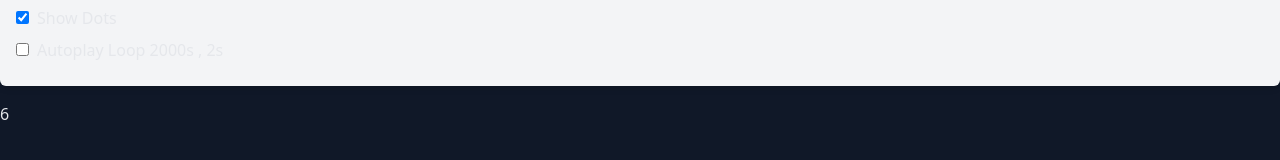
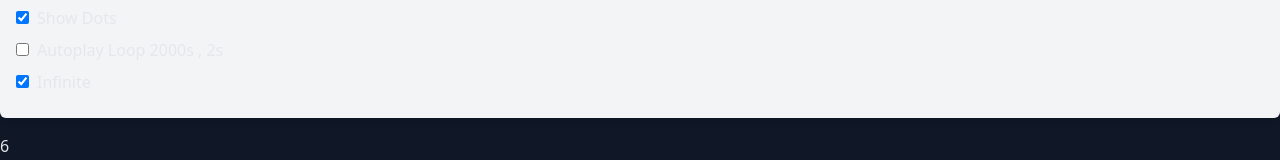
Before and after one commit to anilSysBit/MyReactComponents, a React (Vite) app: page /slider in a window 1280 px wide. Shown: the part 232-392 px from the top of the page. Built offline with nearby package versions, Linux system fonts and the light colour scheme.

Commit message:
added infinite option on carasoul

```diff
--- a/src/components/carasoul/AnilCarasoul.tsx
+++ b/src/components/carasoul/AnilCarasoul.tsx
@@ -126,7 +126,7 @@ const AnilCarasoul:React.FC<CarasoulProps> = ({
             setActiveIndex(1);
         }
         getContainerData();
-    },[itemsToShow,itemToScroll,arrows,dots])
+    },[itemsToShow,itemToScroll,arrows,dots,infinite])
 
 
     const handleTransformMovement =()=>{
--- a/src/pages/CarasoulPage.tsx
+++ b/src/pages/CarasoulPage.tsx
@@ -12,7 +12,7 @@ const CarasoulPage = () => {
         itemToScroll: 3,
         arrows: true,
         dots: true,
-        infinite:false,
+        infinite:true,
         autoPlay:false,
         scrollDuration:800,
 
@@ -167,6 +167,16 @@ const CarasoulPage = () => {
                     />
                      Autoplay Loop 2000s , 2s
                 </label>
+
+                <label className="block mb-2">
+                    <input
+                        type="checkbox"
+                        checked={settings.infinite}
+                        onChange={(e) => setSettings({ ...settings, infinite: e.target.checked })}
+                        className="mr-2"
+                    />
+                     Infinite
+                </label>
             </div>
 
             {/* Carousel */}
```
